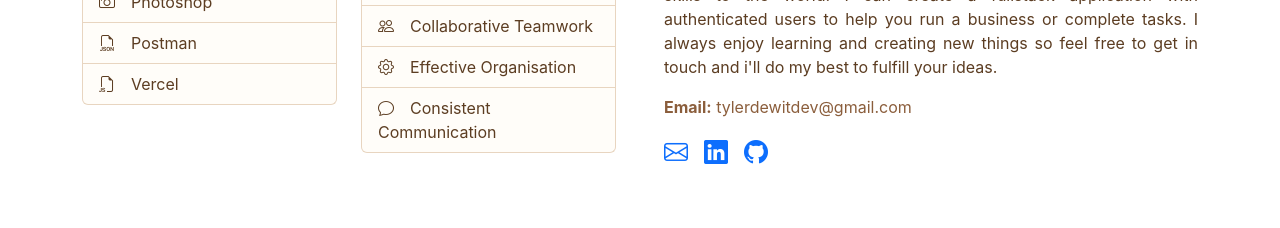
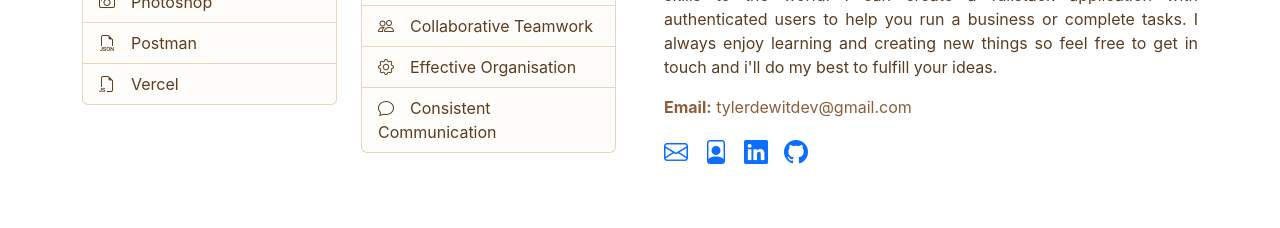
Before and after one commit to Tyler-de-Wit/portfolio-site-react, a React (Vite) app: page / in a window 1280 px wide. Shown: the part 1120-1348 px from the top of the page. Built offline with nearby package versions, Linux system fonts and the light colour scheme.

Commit message:
feat: Update social media links to include link to resume

```diff
--- a/src/components/SocialMediaLinks.tsx
+++ b/src/components/SocialMediaLinks.tsx
@@ -1,15 +1,22 @@
 const SocialMediaLinks = () => {
   return (
     <div className="mb-4">
+      {/* Email */}
       <a href="mailto:tylerdewitdev@gmail.com">
         <i className="bi bi-envelope fs-4 me-3"></i>
       </a>
+      {/* Resume */}
+      <a href="" target="_blank">
+        <i className="bi bi-file-person fs-4 me-3"></i>
+      </a>
+      {/* Linkedin */}
       <a
         href="https://www.linkedin.com/in/tyler-de-wit-998976390/"
         target="_blank"
       >
         <i className="bi bi-linkedin fs-4 me-3"></i>
       </a>
+      {/* Github */}
       <a href="https://github.com/Tyler-de-Wit" target="_blank">
         <i className="bi bi-github fs-4 me-3"></i>
       </a>
```
